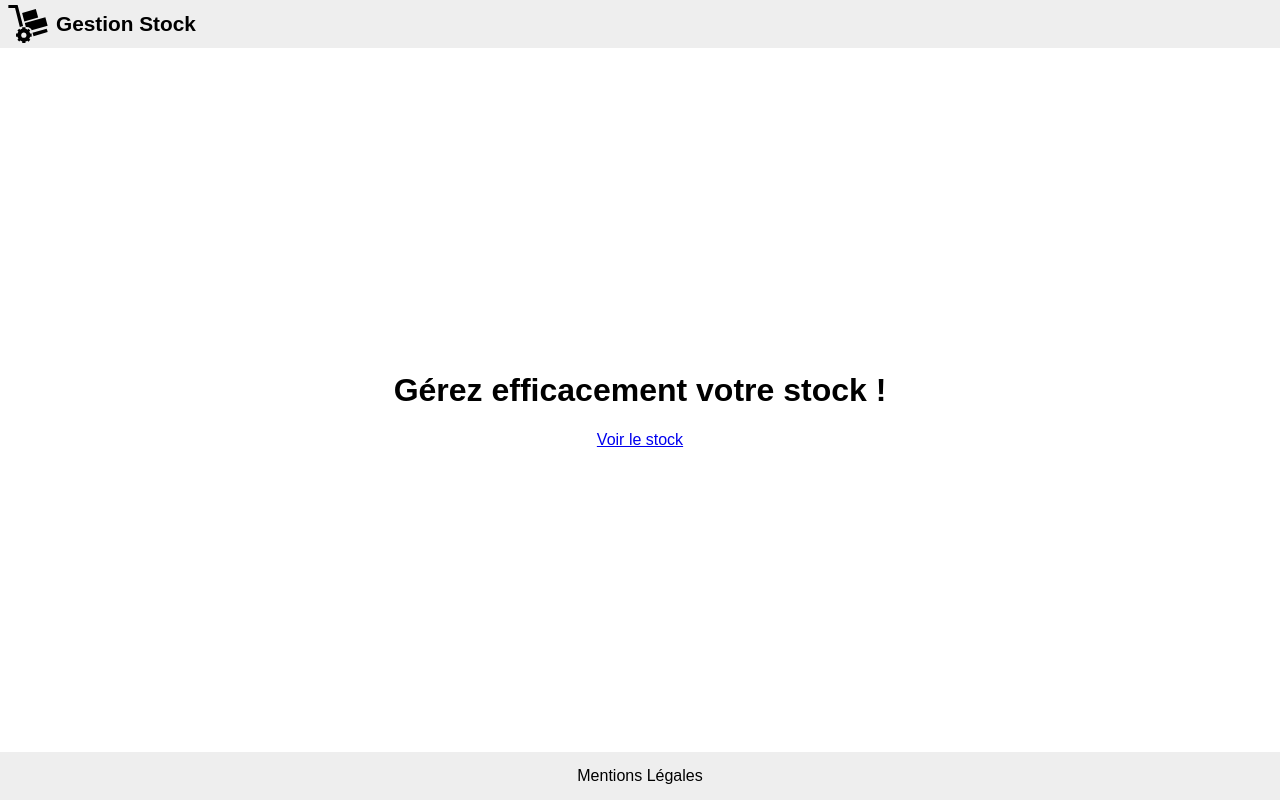
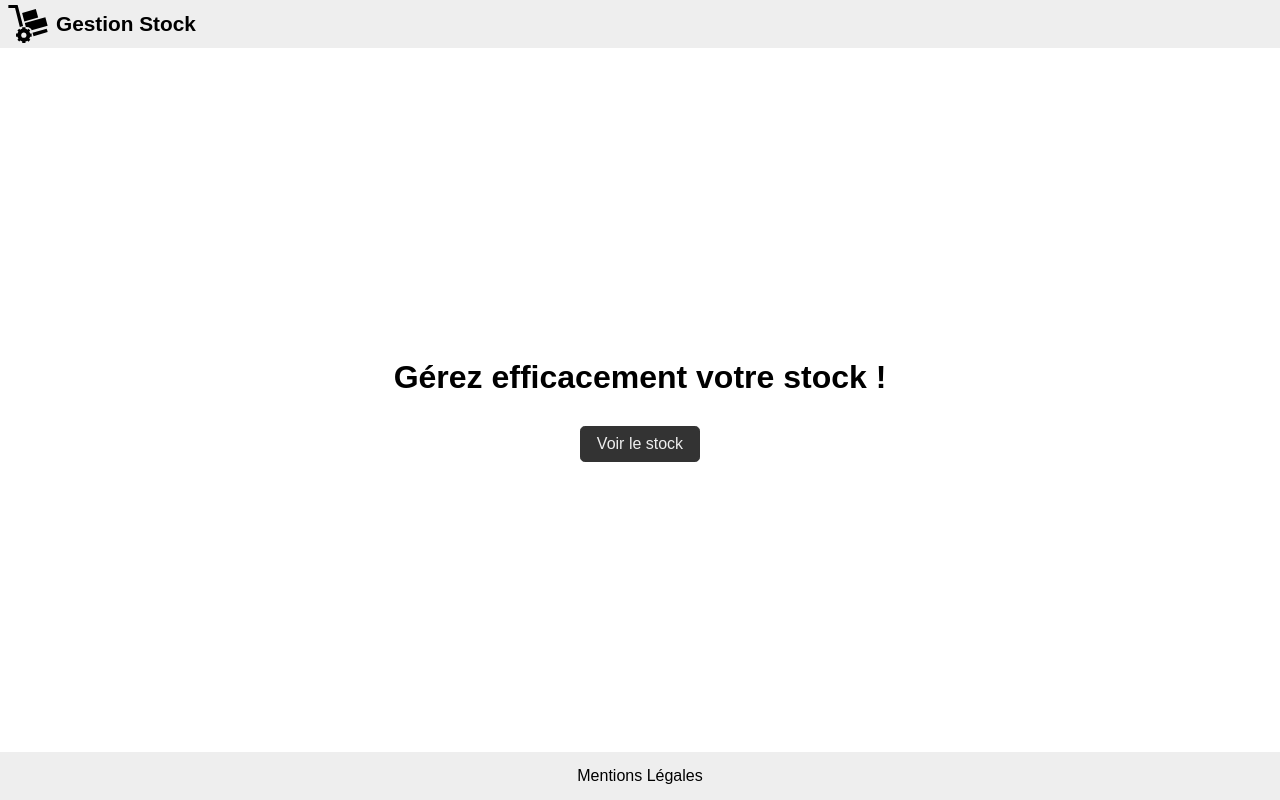
Before and after one commit to jlg-formation/vjspa1-mars-2024, a Vue app in the folder front/: page / in a window 1280 px wide. Built offline with nearby package versions, Linux system fonts and the light colour scheme.

Commit message:
dev: added button

```diff
--- /dev/null
+++ b/front/src/assets/css/button.css
@@ -0,0 +1,49 @@
+button,
+a.button {
+  display: flex;
+  align-items: center;
+  justify-content: center;
+  gap: 0.5em;
+
+  padding: 0.5em 1em;
+
+  background: #eee;
+  border: 0.1em solid #eee;
+  border-radius: 0.3em;
+  color: inherit;
+  text-decoration: inherit;
+
+  &:disabled {
+    color: #aaa;
+  }
+
+  &:not(:disabled) {
+    cursor: pointer;
+
+    &:hover {
+      background: #ddd;
+      border-color: #ddd;
+    }
+
+    &:active {
+      background: #ccc;
+      border-color: #ccc;
+    }
+
+    &.primary {
+      background: #333;
+      border-color: #333;
+      color: #eee;
+
+      &:hover {
+        background: #444;
+        border-color: #444;
+      }
+
+      &:active {
+        background: #555;
+        border-color: #555;
+      }
+    }
+  }
+}
--- a/front/src/assets/main.css
+++ b/front/src/assets/main.css
@@ -1,4 +1,5 @@
 @import '../../node_modules/normalize.css/normalize.css';
+@import './css/button.css';
 
 * {
   box-sizing: border-box;
@@ -22,6 +23,7 @@
   display: flex;
   flex-flow: column;
   align-items: center;
+  gap: 0.5em;
 
   width: 100%;
   max-width: 100ch;
```
